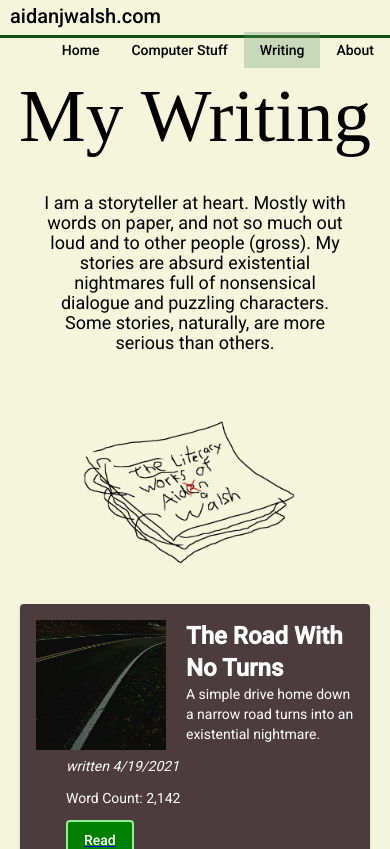
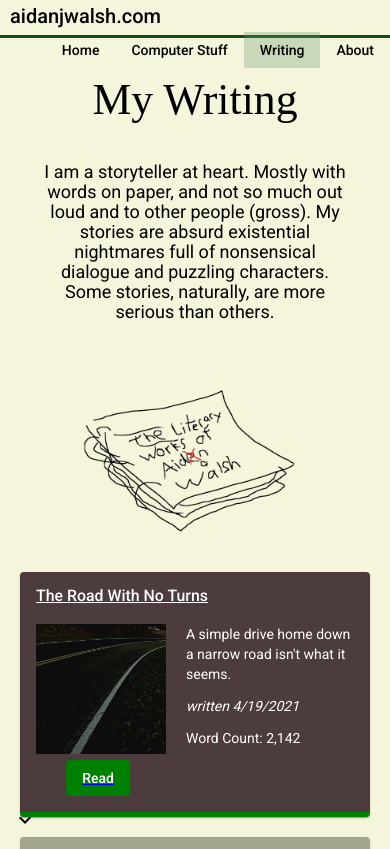
Before and after one commit to Codenameaidan/AidanWalshWebsite, an Angular app: page /writing in a window 390 px wide. Shown: the top 849 px of the page. Built offline with nearby package versions, Linux system fonts and the light colour scheme.

Commit message:
Updated mobile layout

```diff
--- a/src/app/Components/csprojects/csprojects.component.html
+++ b/src/app/Components/csprojects/csprojects.component.html
@@ -2,7 +2,7 @@
 
 <p class = "center-text">There are more projects and source codes on my <a href = "https://github.com/Codenameaidan">Github</a>
 
-<mat-grid-list [cols]="math.floor(innerWidth/500)" rowHeight="300px">
+<mat-grid-list [cols]="math.floor(innerWidth/500)" rowHeight="330px">
   <mat-grid-tile *ngFor = "let project of projects">
     <div class = "block">
       <mat-card>
--- a/src/app/Components/navbar/navbar.component.html
+++ b/src/app/Components/navbar/navbar.component.html
@@ -2,17 +2,29 @@
 
   <h2>aidanjwalsh.com</h2>
 
-  <div class = "links">
-    <button mat-button routerLink = "/home"  [ngStyle]="{'background-color' : this.router.url==='/home' ? 'rgb(98, 150, 101,0.3)' : '' }">Home</button>
-    <button mat-button [matMenuTriggerFor]="menu" [ngStyle]="{'background-color' : this.router.url.split('/')[1]==='cs' ? 'rgb(98, 150, 101,0.3)' : '' }">Computer Stuff</button>
+  <div *ngIf = "!mobile" class = "links">
+    <button class = "link" mat-button routerLink = "/home"  [ngStyle]="{'background-color' : this.router.url==='/home' ? 'rgb(98, 150, 101,0.3)' : '' }">Home</button>
+    <button class = "link" mat-button [matMenuTriggerFor]="menu" [ngStyle]="{'background-color' : this.router.url.split('/')[1]==='cs' ? 'rgb(98, 150, 101,0.3)' : '' }">Computer Stuff</button>
       <mat-menu #menu="matMenu" class="customize">
        <!-- <button mat-menu-item routerLink = "/cs/timeline">Timeline</button> -->
-        <button mat-menu-item routerLink = "/cs/projects">My Projects</button>
-        <button mat-menu-item routerLink = "/cs/skills">My Skills</button>
+        <button class = "link" mat-menu-item routerLink = "/cs/projects">My Projects</button>
+        <button class = "link" mat-menu-item routerLink = "/cs/skills">My Skills</button>
       </mat-menu>
 
-    <button mat-button routerLink = "/writing" [ngStyle]="{'background-color' : this.router.url==='/writing' ? 'rgb(98, 150, 101,0.3)' : '' }">Writing</button>
-    <button mat-button routerLink = "/about" [ngStyle]="{'background-color' : this.router.url==='/about' ? 'rgb(98, 150, 101,0.3)' : '' }">About</button>
+    <button class = "link" mat-button routerLink = "/writing" [ngStyle]="{'background-color' : this.router.url==='/writing' ? 'rgb(98, 150, 101,0.3)' : '' }">Writing</button>
+    <button class = "link" mat-button routerLink = "/about" [ngStyle]="{'background-color' : this.router.url==='/about' ? 'rgb(98, 150, 101,0.3)' : '' }">About</button>
   </div>
 
+  <div *ngIf = "mobile" class = "links">
+    <button (click) = "toggle_menu()" mat-button aria-label="Menu">
+      <mat-icon>menu</mat-icon>
+    </button>
+  </div>
 </div>
+<div *ngIf = "menu_on && mobile" class = "mobile-menu">
+  <div class = "mobile-link"><button class = "mobile-btn" (click) = "toggle_menu()" mat-button routerLink = "/home">Home</button></div>
+  <div class = "mobile-link"><button class = "mobile-btn" (click) = "toggle_menu()" mat-button routerLink = "/cs/projects">CS Projects</button></div>
+  <div class = "mobile-link"><button class = "mobile-btn" (click) = "toggle_menu()" mat-button routerLink = "/cs/skills">My Skills</button></div>
+  <div class = "mobile-link"><button class = "mobile-btn" (click) = "toggle_menu()" mat-button routerLink = "/writing">Writing</button></div>
+  <div class = "mobile-link"><button class = "mobile-btn" (click) = "toggle_menu()" mat-button routerLink = "/about">About</button></div>
+</div>
--- a/src/app/Components/navbar/navbar.component.scss
+++ b/src/app/Components/navbar/navbar.component.scss
@@ -6,7 +6,7 @@
   //background-color: green;
 }
 
-button{
+.link{
   //margin-top: 3px;
   min-height: 35px;
   border-radius: 0px;
@@ -39,3 +39,21 @@ a{
   background-color: rgb(193, 223, 176);
   font-weight: bold;
 }
+.mobile-menu{
+  background-color: rgb(193, 223, 176);
+}
+
+.mobile-link{
+  min-height:50px;
+  text-align: center;
+  width: 100%;
+}
+.mat-icon{
+  height:35px !important;
+  width:35px !important;
+  font-size:35px !important;
+}
+.mobile-btn{
+  height:50px;
+  min-width:100%
+}
--- a/src/app/Components/navbar/navbar.component.ts
+++ b/src/app/Components/navbar/navbar.component.ts
@@ -9,10 +9,18 @@ import { Router } from '@angular/router';
 export class NavbarComponent implements OnInit {
 
   constructor(public router : Router ) { }
+  mobile:boolean = false;
+  menu_on:boolean = false;
 
   ngOnInit(): void {
+      //alert(window.screen.width);
+      if (window.screen.width <= 520) { // 768px portrait
+        this.mobile = true;
+      }
+  }
 
-
+  toggle_menu(): void{
+    this.menu_on = !this.menu_on;
   }
 
 }
--- a/src/app/Components/writing/writing.component.html
+++ b/src/app/Components/writing/writing.component.html
@@ -5,17 +5,16 @@
 <img class = "main-img" src = "assets/LiteraryWorksOfAidanWalsh.png">
 
 <div class = "goto-stories" *ngIf="scrollY < 100">
-  <button mat-icon-button (click)="scrollToTarget()">
+  <button class = "scroll_to_target" mat-icon-button (click)="scrollToTarget()">
     <mat-icon>keyboard_arrow_down</mat-icon>
   </button>
-  <p (click)="scrollToTarget()">View the stories!</p>
 </div>
 
 <div id = "target" class = "story-list">
   <mat-card *ngFor = "let story of stories" class.mat-elevation-z8 [style.background-color]="story.background_color">
+    <h2>{{story.title}}</h2><br>
     <img class = "icon-img" src = {{story.image_path}}>
     <div style = "padding-left: 30px;">
-      <h2>{{story.title}}</h2>
       <p>{{story.description}}</p>
       <p class = "italics">written {{story.date}}</p>
       <p>Word Count: {{story.word_count}}</p>
--- a/src/app/Components/writing/writing.component.scss
+++ b/src/app/Components/writing/writing.component.scss
@@ -6,10 +6,15 @@
 
 h3{
   text-align: center;
-  font-size: 75px;
   margin-bottom:40px;
   margin-top:40px;
-  line-height: 75px;
+
+  //font-size: 75px;
+  //line-height: 75px;
+
+  font-size: calc(32px + 3vw);//
+  line-height: calc(32px + 3vw);
+
   font-family: Lucida Handwriting, cursive;
  //font-
 }
@@ -36,12 +41,15 @@ h3{
 }
 .goto-stories{
   position: fixed;
-  left:30px;
-  bottom: 30px;
+  left:5px;
+  bottom: 5px;
 }
 
 .story-list{
+
   mat-card{
+    margin-left: 1;
+    margin-right:1;
     //background-color: darkslategray;
     color:white;
     //min-inline-size: min-content;
@@ -56,14 +64,19 @@ mat-card{
 }
 
 h2{
-  display:inline;
+  //display:inline;
   word-wrap: break-word;
   //margin-right: 10px;
-  font-size: x-large;
-  font-weight: bold;
+  font-size: calc(12px + 1vw);//
+  line-height: calc(12px + 1vw);
+  //padding-bottom: 55px;
+  text-decoration: underline;
+  margin-bottom: 0px;
+  //font-size: x-large;
+  //font-weight: bold;
   //white-space: nowrap;
 }
 
-button{
-  border:lightgreen 2px solid;
-}
+//.scroll_to_target{
+//
+//}
--- a/src/assets/projects.json
+++ b/src/assets/projects.json
@@ -7,7 +7,14 @@
         "run_button_enabled": false,
         "run_link":""
     },
-
+    {
+        "title": "AuthorTools",
+        "description": "A python package available on PyPI, containing a bunch of useful functions for writers.",
+        "date":"1/15/2022",
+        "github_link":"https://github.com/Codenameaidan/AuthorTools",
+        "run_button_enabled": false,
+        "run_link":""
+    },
     {
         "title": "Tarot Card Reader",
         "description": "A simple web application where you can draw tarot cards in several spreads.  Card descriptions included.",
@@ -26,14 +33,6 @@
         "run_link":"https://gamejolt.com/games/Missile_Defender/593411"
     },
     {
-        "title": "Writing Analysis",
-        "description": "A simple Python script that counts the percentage of words that are inclosed in quotes.  I created this to analyze the frequency of dialogue in my writing.",
-        "date":"4/11/2021",
-        "github_link":"https://github.com/Codenameaidan/WritingAnalysis",
-        "run_button_enabled": false,
-        "run_link":""
-    },
-    {
         "title": "Bit Engine",
         "description": "A simple physics simulation with bits.  I made this in high school (must download on Gamejolt to play)",
         "date":"2018",
--- a/src/assets/stories.json
+++ b/src/assets/stories.json
@@ -1,7 +1,7 @@
 [
     {
         "title": "The Road With No Turns",
-        "description": "A simple drive home down a narrow road turns into an existential nightmare.",
+        "description": "A simple drive home down a narrow road isn't what it seems.",
         "date":"4/19/2021",
         "word_count":"2,142",
         "background_color":"#4d3c3d",
```
